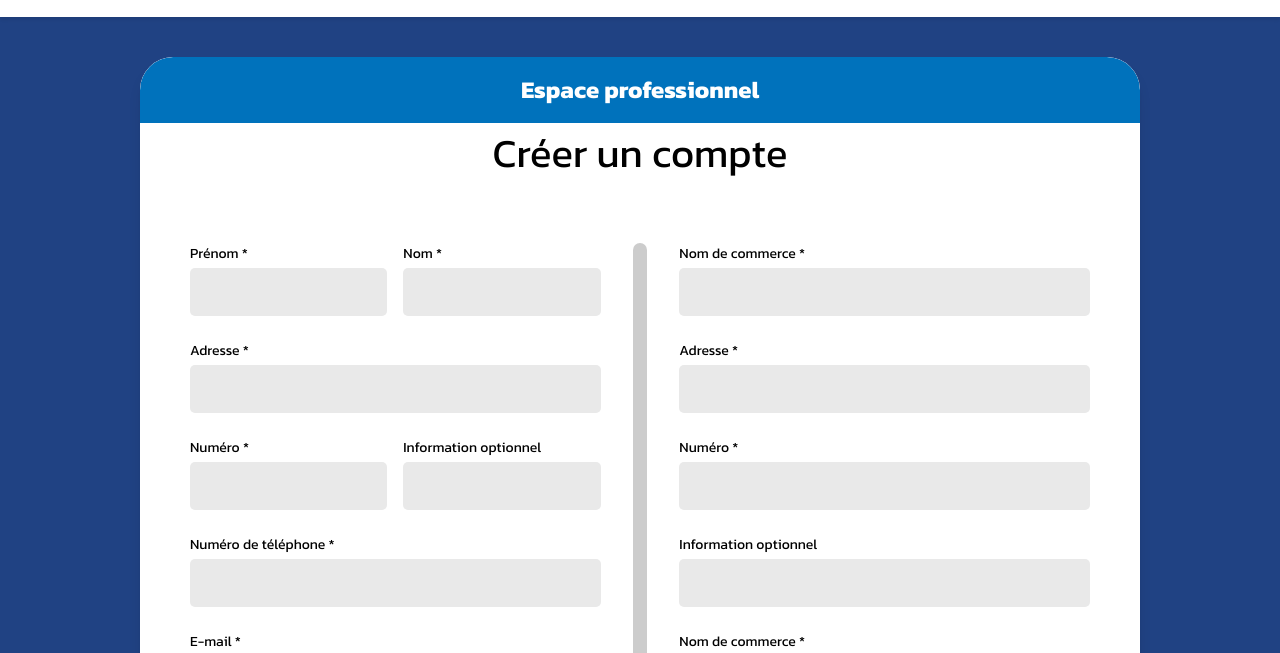
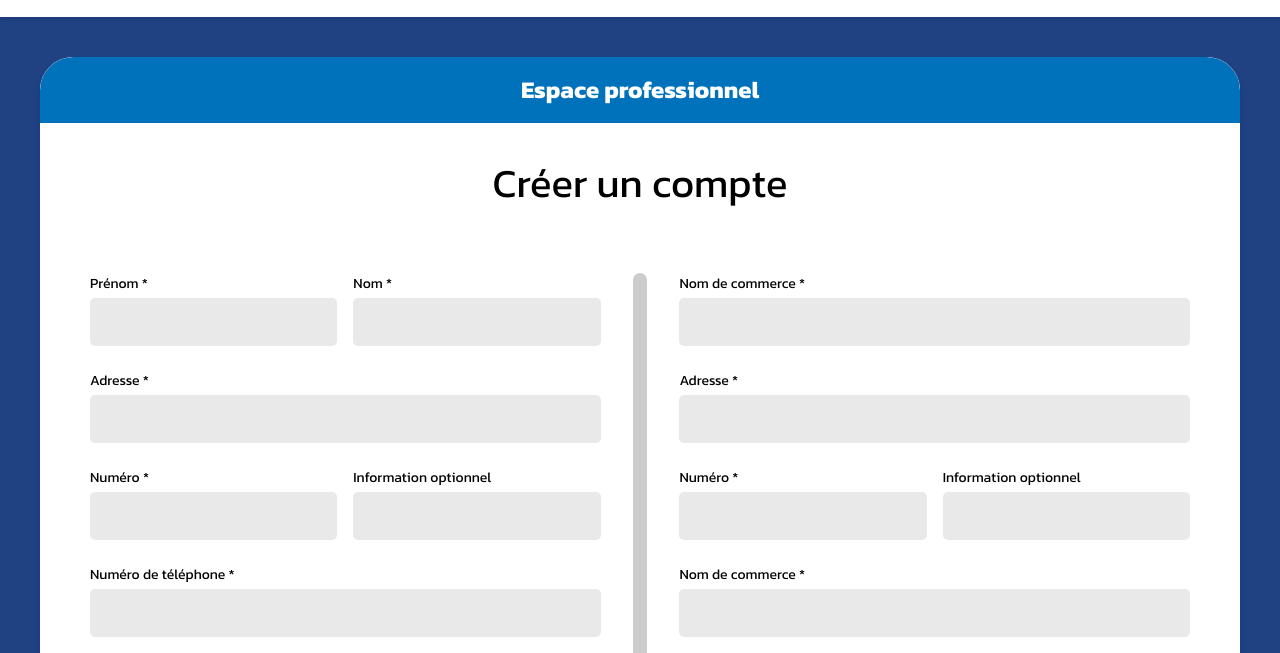
Before and after one commit to Powai03/BAPS2, a website: page front/signup.html in a window 1280 px wide. Shown: the part 73-726 px from the top of the page. Drawn offline with nearby package versions, Linux system fonts and the light colour scheme.

Commit message:
signup update

```diff
--- a/front/css/signup.css
+++ b/front/css/signup.css
@@ -33,7 +33,7 @@ body {
     background-color: #ffff;
     border-radius: 33px;
     width: 100%;
-    max-width: 1000px;
+    max-width: 1200px;
     overflow: hidden;
     margin-bottom: 50px;
 }
@@ -47,7 +47,7 @@ body {
     font-weight: 400;
     font-size: 40px;
     text-align: center;
-    margin-bottom: 30px;
+    margin: 30px;
 }
 
 .input-box {
--- a/front/signup.html
+++ b/front/signup.html
@@ -16,12 +16,10 @@
             </div>
         </nav>
     </header>
-
     <div class="container mx-auto px-4">
         <div class="inscard shadow-lg">
             <h1 class="eptxt">Espace professionnel</h1>
             <h1 class="conxtxt">Créer un compte</h1>
-
             <div class="inscard-body">
                 <form>
                     <div class="flex flex-col md:flex-row">
@@ -97,17 +95,18 @@
                                 </div>
                             </div>
 
-                            <div>
+                            <div class="flex flex-col md:flex-row space-y-6 md:space-y-0 md:space-x-4">
+                                <div class="w-full md:w-1/2">
                                     <label class="block mb-1">Numéro *</label>
                                     <div class="input-box">
                                         <input type="number" name="numero_commerce" required>
                                     </div>
                                 </div>
-
-                            <div>
+                                <div class="w-full md:w-1/2">
                                     <label class="block mb-1">Information optionnel</label>
                                     <div class="input-box">
                                         <input type="text" name="info_commerce">
+                                    </div>
                                 </div>
                             </div>
 
```
Lines whose indentation alone changed are shown as unchanged.
